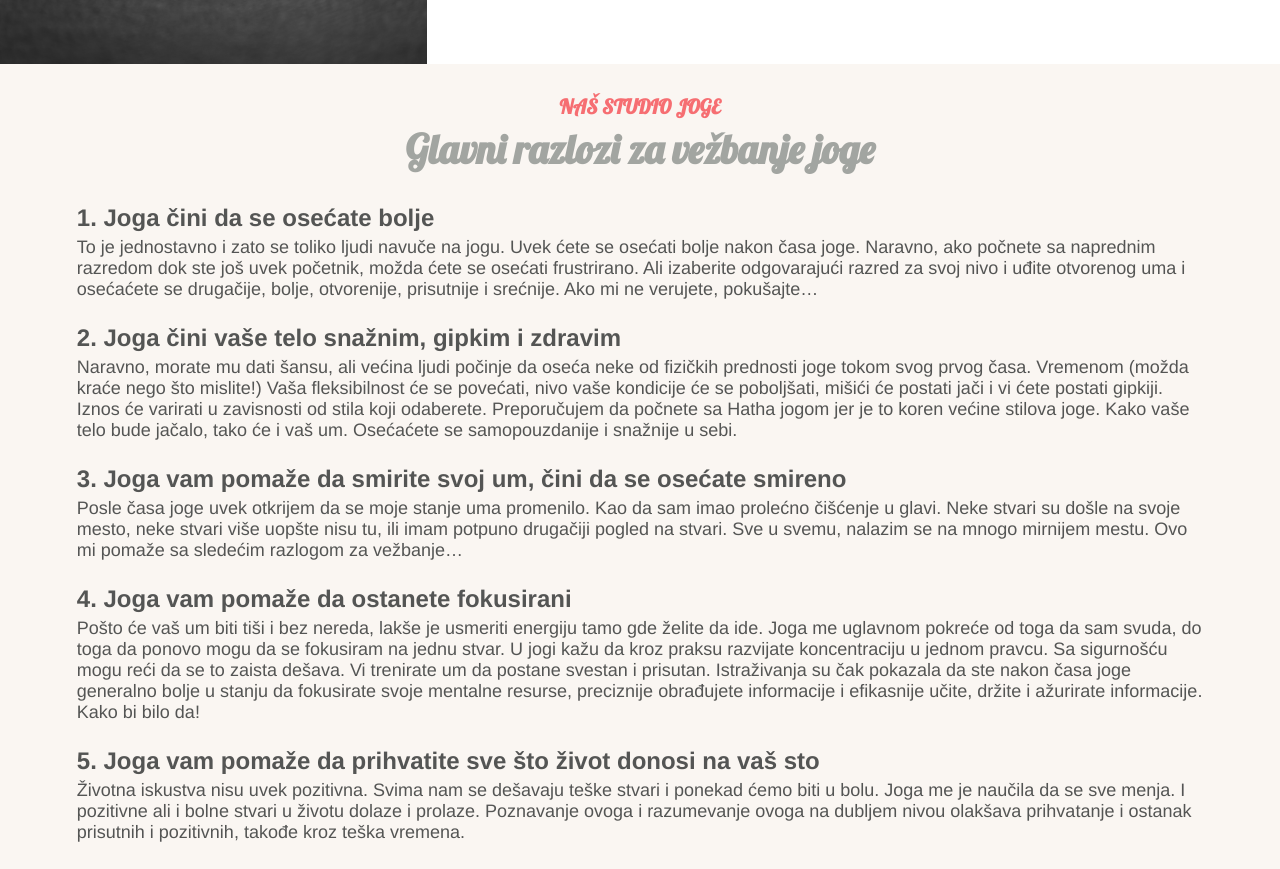
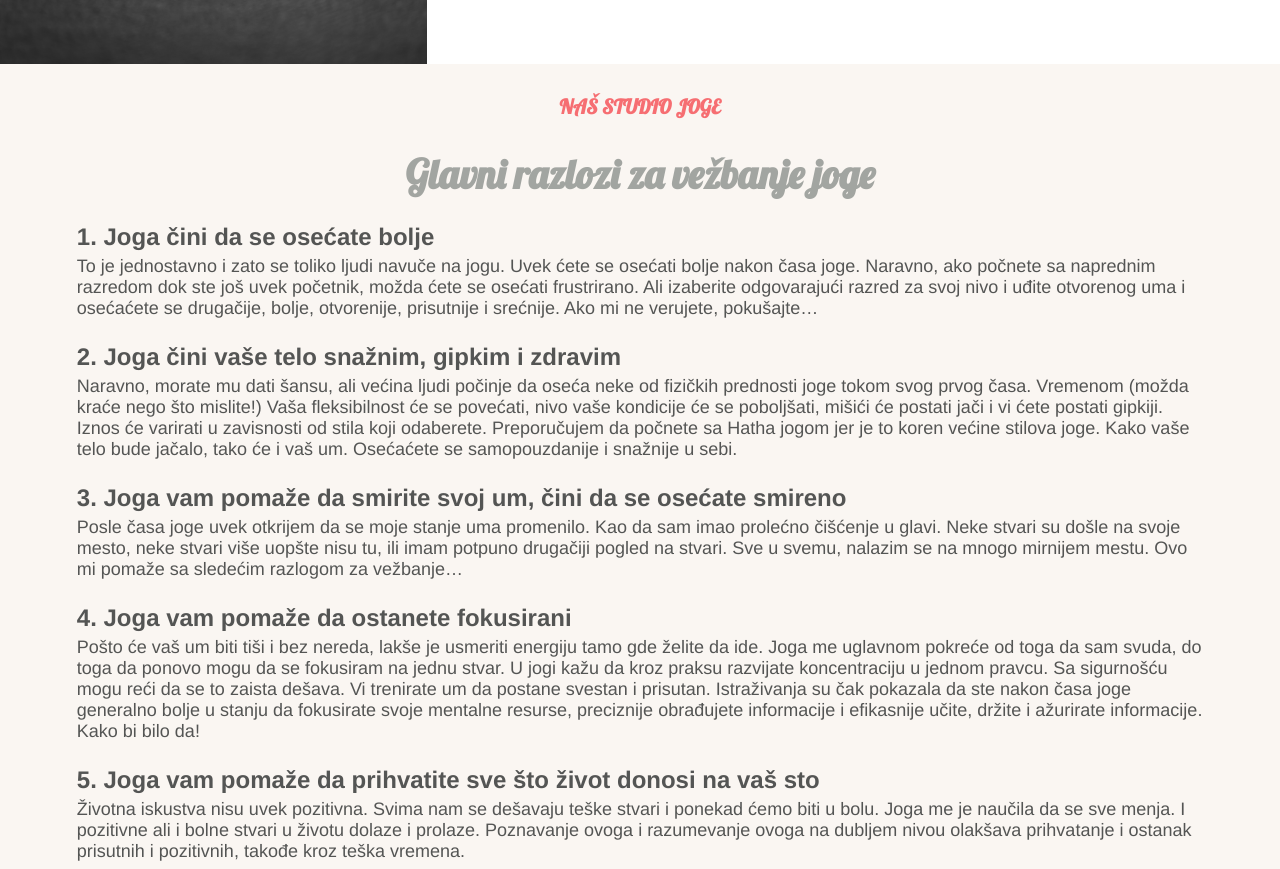
Before and after one commit to radomir-mijovic/yoga, a Next.js app: page / in a window 1280 px wide. Shown: the part 2600-3469 px from the top of the page. Built offline with nearby package versions, Linux system fonts and the light colour scheme.

Commit message:
fix: fixed margin

```diff
--- a/styles/Reason.module.scss
+++ b/styles/Reason.module.scss
@@ -16,7 +16,7 @@
   color: #a2a5a1;
   font-size: clamp(2.2rem, 5vw, 4rem);
   text-align: center;
-  margin-bottom: 3rem;
+  margin-top: 3rem;
 }
 
 .h4, .p {
```
